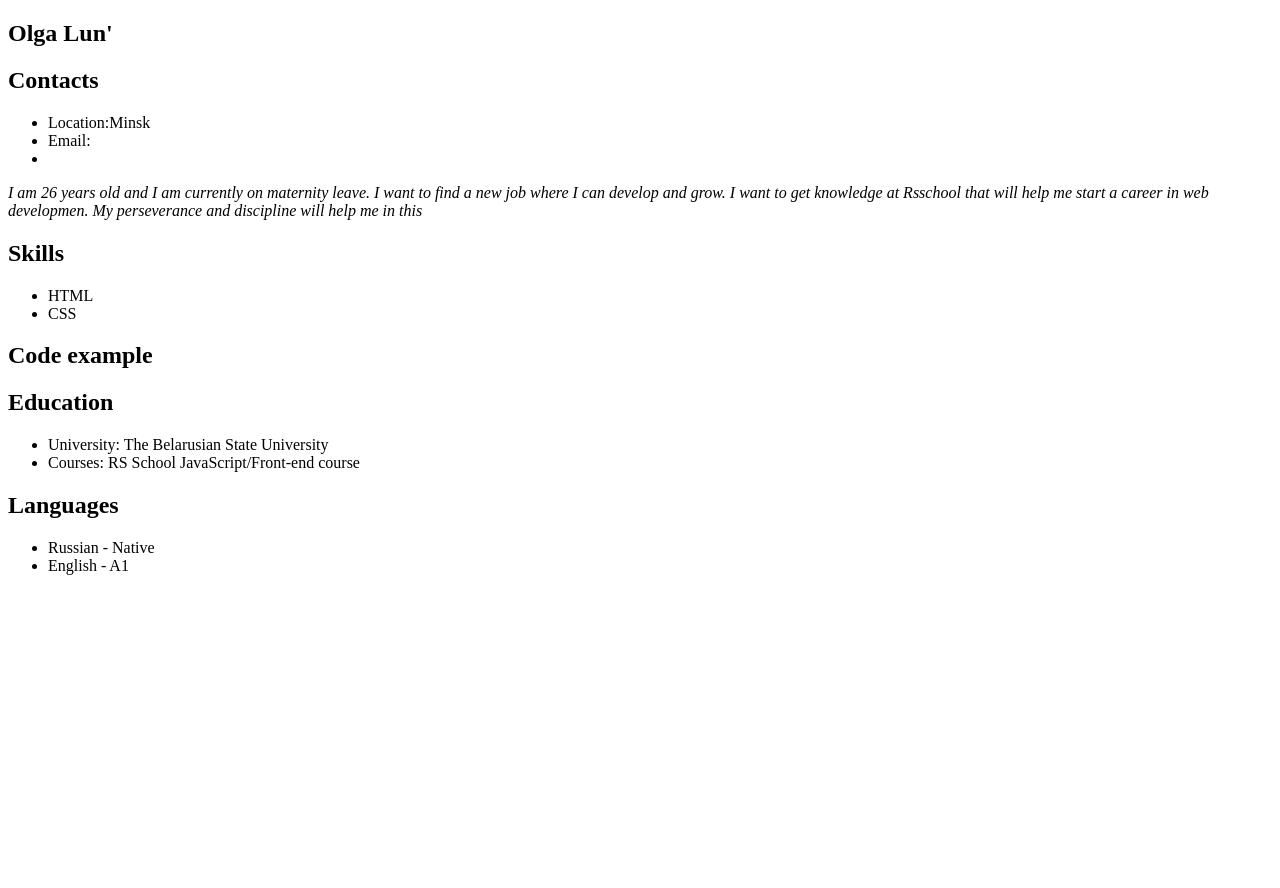
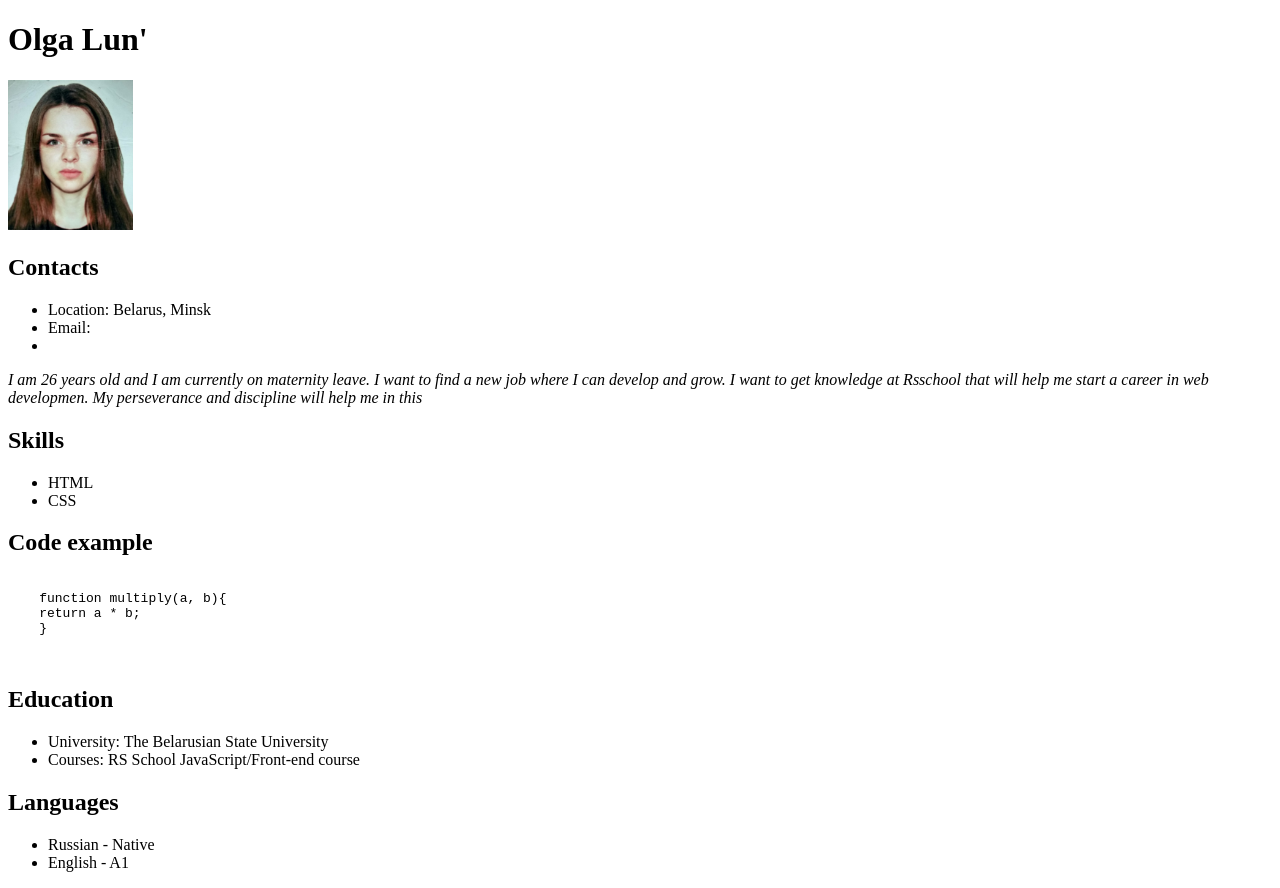
Before and after one commit to Olilun/rsschool-cv, a plain HTML site: page index.html in a window 1280 px wide. Before the commit the page ends 800 px from the top, so only its background shows below. Drawn offline with Linux system fonts and the light colour scheme.

Commit message:
feat: add img file

```diff
--- a/index.html
+++ b/index.html
@@ -1,25 +1,30 @@
 <!DOCTYPE html>
 <html lang="en">
+
 <head>
     <meta charset="UTF-8">
     <meta name="viewport" content="width=device-width, initial-scale=1.0">
-    <title>Document</title>
+    <title>CV Olga Lun'</title>
+    <link rel="stylesheet" href="index.css">
 </head>
+
 <body>
-    <section>
+    <div>
         <h1>Olga Lun'</h1>
-    </section>
+        <img src="IMG_20190801_143028_HDR.jpg" alt="/" height="150 px">
+    </div>
     <div>
         <h2>Contacts</h2>
         <ul>
-            <li>Location:Minsk</li>
+            <li>Location: Belarus, Minsk</li>
             <li>Email:<a href="olya.lun1@gmail.com"></a></li>
             <li><a href="https://github.com/Olilun"></a></li>
         </ul>
-
     </div>
     <div>
-        <i>I am 26 years old and I am currently on maternity leave. I want to find a new job where I can develop and grow. I want to get knowledge at Rsschool that will help me start a career in web developmen. My perseverance and discipline will help me in this</i>
+        <i>I am 26 years old and I am currently on maternity leave. I want to find a new job where I can develop and
+            grow. I want to get knowledge at Rsschool that will help me start a career in web developmen. My
+            perseverance and discipline will help me in this</i>
     </div>
     <div>
         <h2>Skills</h2>
@@ -27,10 +32,16 @@
             <li>HTML</li>
             <li>CSS</li>
         </ul>
-
     </div>
     <div>
         <h2>Code example</h2>
+        <pre>
+            <code>
+    function multiply(a, b){
+    return a * b;
+    }
+            </code>
+        </pre>
 
     </div>
     <div>
@@ -49,4 +60,5 @@
         </ul>
     </div>
 </body>
+
 </html>
```
Also changed, not shown: IMG_20190801_143028_HDR.jpg (added).
